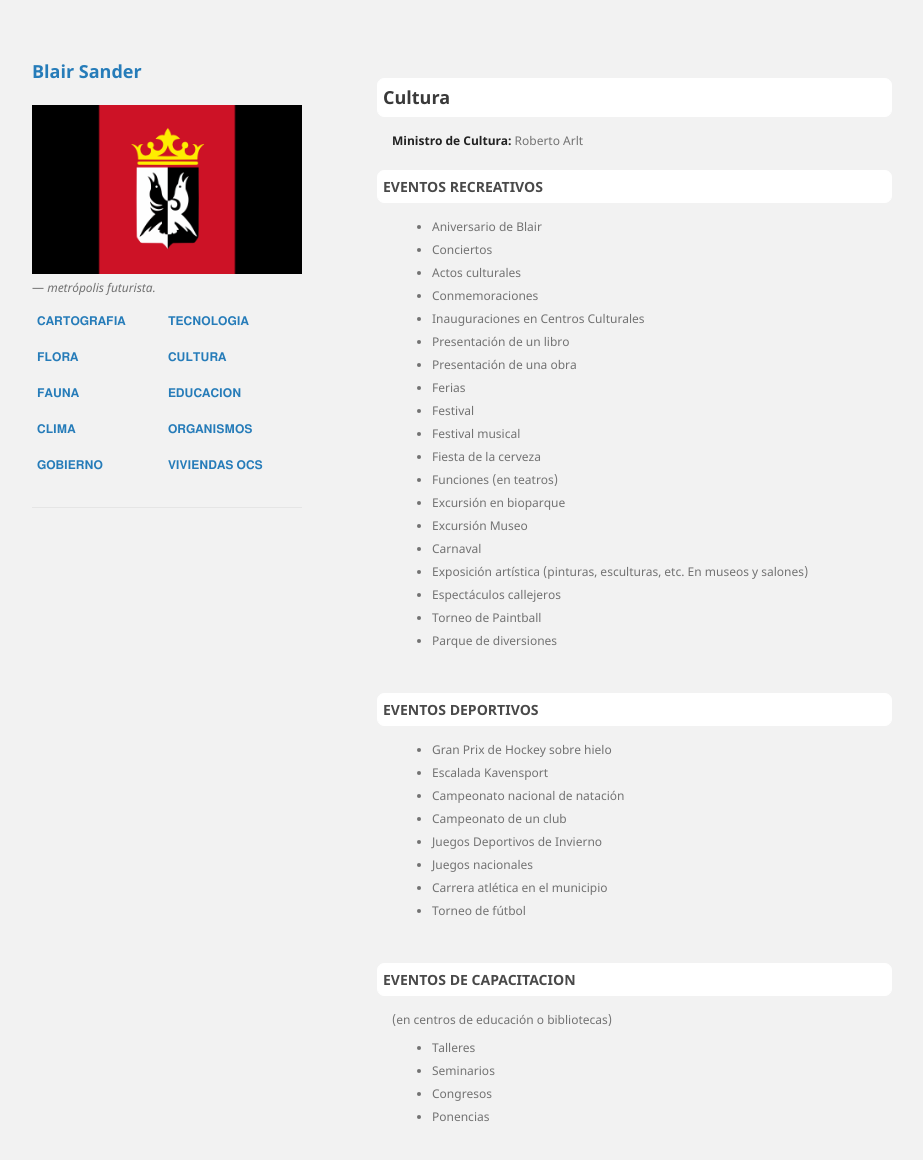
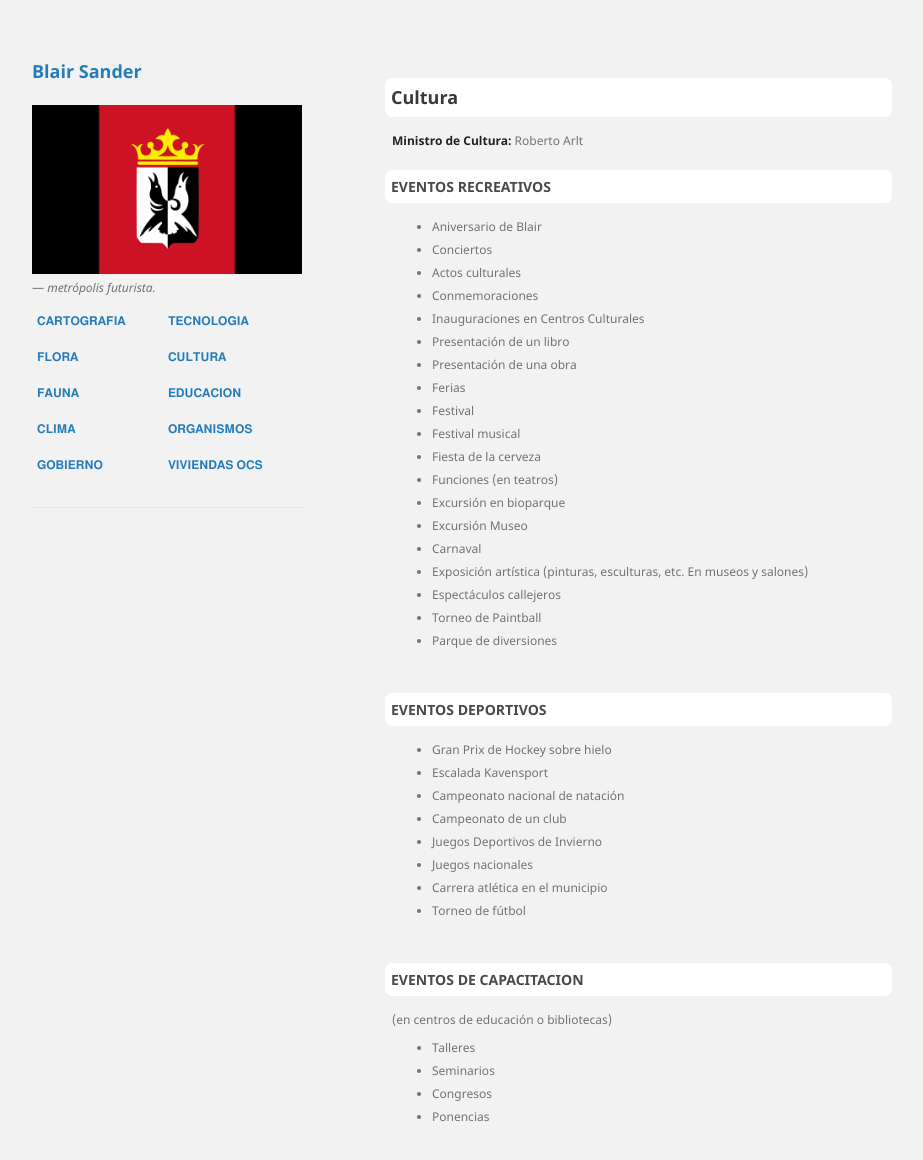
Before and after one commit to BlairSander/ciudad, a Jekyll site: the page built from cultura.md, in a window 1280 px wide and 1186 px high. Shown: the top 1160 px of the window, without its empty margins (178-1101 px from the left). Built offline with Jekyll 4.4.1, drawn with Linux system fonts in a browser that asks for light colours.

Commit message:
jekyll-theme-minimal.scss

```diff
--- a/_sass/jekyll-theme-minimal.scss
+++ b/_sass/jekyll-theme-minimal.scss
@@ -17,7 +17,7 @@ h1 {
 
 h2, h3 {
   color:#222;
-  margin:20px 0 15px -15px;
+  margin:20px 0 15px -7px;
   background-color: white;
   border: 1px solid white;
   border-radius: 7px;
```
